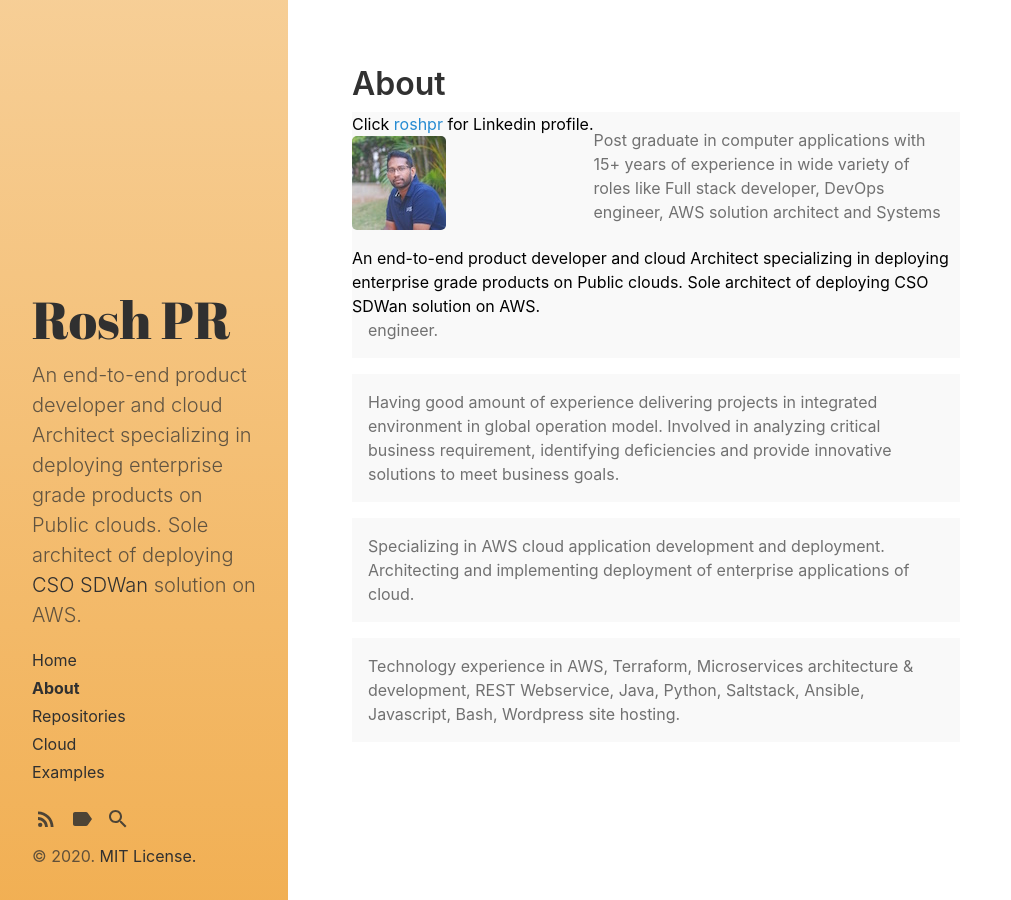
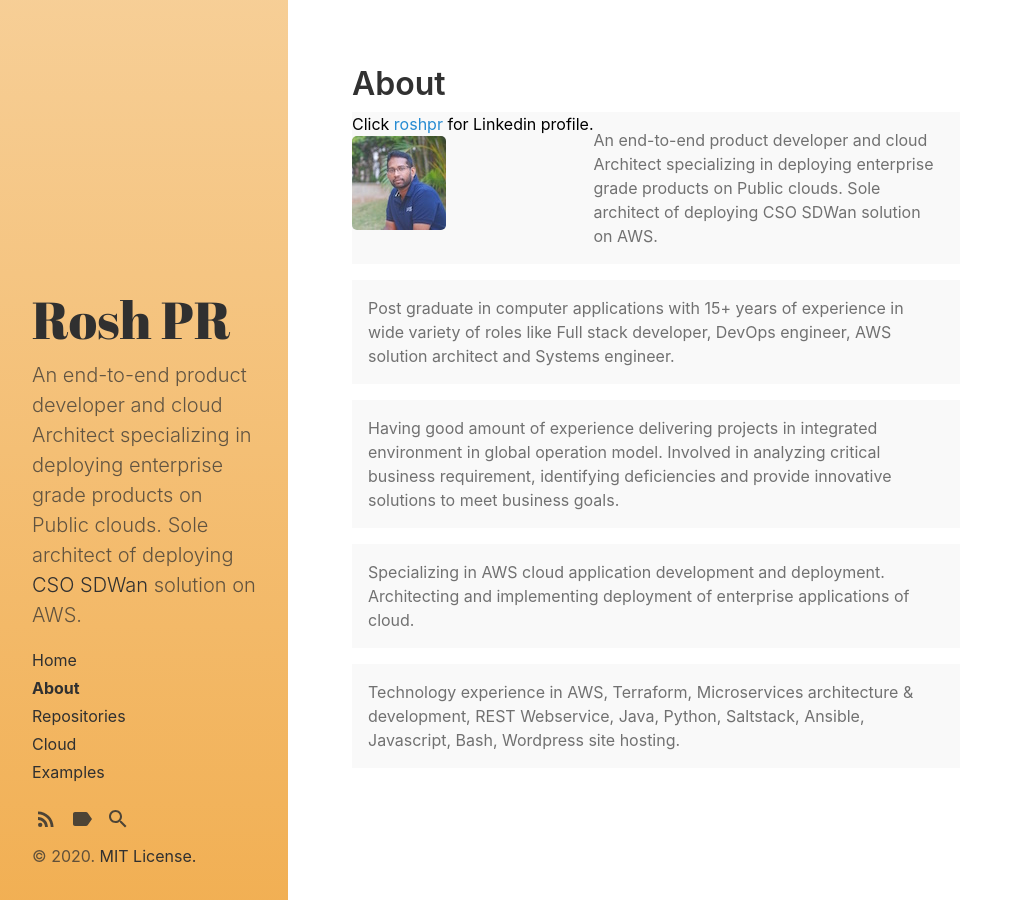
Before and after one commit to roshpr/roshpr.github.com, a Jekyll site: the page built from about.md, in a window 1280 px wide. Shown: the whole page, without its empty margins (0-1011 px from the left). Built offline with Jekyll 4.4.1, drawn with Linux system fonts in a browser that asks for light colours.

Commit message:
Change about

```diff
--- a/about.md
+++ b/about.md
@@ -9,10 +9,11 @@ sidebar_link: true
     <br>
     <img  src="https://github.com/roshpr/roshpr.github.com/blob/master/_images/thump_me.jpeg?raw=true" alt="me">
     </div>
-    <div style="float:right;">
-    An end-to-end product developer and cloud Architect specializing in deploying enterprise grade products on Public clouds. Sole architect of deploying CSO SDWan solution on AWS.
-    </div>
 </div>
+<p class="message">
+An end-to-end product developer and cloud Architect specializing in deploying enterprise grade products on Public clouds. Sole architect of deploying CSO SDWan solution on AWS.
+</p>
+<div>
 <p class="message">
 Post graduate in computer applications with 15+ years of experience in wide variety of roles like Full stack developer,
 DevOps engineer, AWS solution architect and Systems engineer.
@@ -29,3 +30,4 @@ of enterprise applications of cloud.
 <p class="message">
 Technology experience in AWS, Terraform, Microservices architecture & development, REST Webservice, Java, Python, Saltstack, Ansible, Javascript, Bash, Wordpress site hosting.
 </p>
+</div>
```
